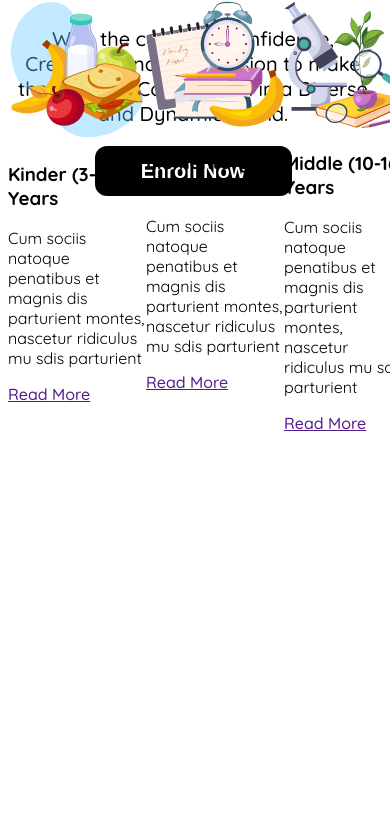
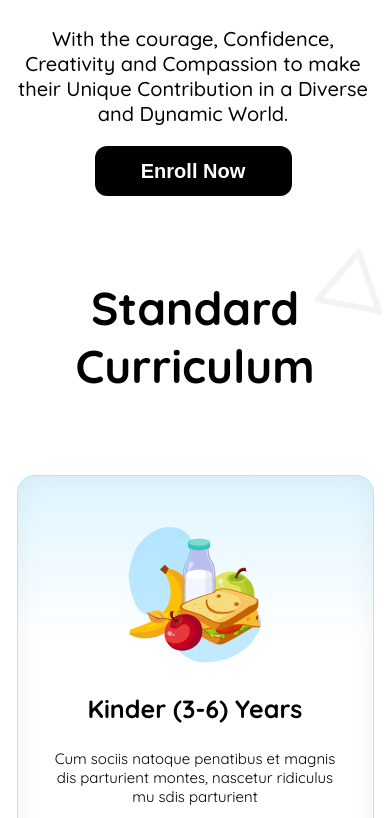
Before and after one commit to RsRiad/Kids-School, a plain HTML site: page index.html in a window 390 px wide. Shown: the part 974-1792 px from the top of the page. Before the commit the page ends 1415 px from the top, so only its background shows below. Drawn offline with Linux system fonts and the light colour scheme.

Commit message:
sc-responsive

```diff
--- a/index.html
+++ b/index.html
@@ -23,7 +23,7 @@
                 <li class="nav-items"><a href=""class="nav-link admission">Admission</a></li>
             </ul>
             <button class="btn-contact">Contact</button>
-            <img class="menu" src="./assets/menu2.png" alt="">
+            <img class="menu" src="./assets/menu.png" alt="">
         </nav >
 
 
@@ -43,24 +43,24 @@
             <h1 class="sc-title">Standard Curriculum</h1>
 
             <div class="sc-content flex">
-                <div class="sc-box">
-                    <img src="./assets/kinder.png" alt="">
+                <div class="sc-box b1">
+                    <img class="sc-img" src="./assets/kinder.png" alt="">
                     <h3 class="sc-heading">Kinder (3-6) Years</h3>
                     <p class="sc-info">Cum sociis natoque penatibus et magnis
                         dis parturient montes, nascetur ridiculus
                         mu sdis parturient</p>
                     <a class="sc-rm-b" href="">Read More</a>
                 </div>
-                <div class="sc-box">
-                    <img src="./assets/elementary.png" alt="">
+                <div class="sc-box b2">
+                    <img class="sc-img" src="./assets/elementary.png" alt="">
                     <h3 class="sc-heading">Elementary School</h3>
                     <p class="sc-info">Cum sociis natoque penatibus et magnis
                         dis parturient montes, nascetur ridiculus
                         mu sdis parturient</p>
                     <a class="sc-rm-y" href="">Read More</a>
                 </div>
-                <div class="sc-box">
-                    <img src="./assets/middle.png" alt="">
+                <div class="sc-box b3">
+                    <img class="sc-img" src="./assets/middle.png" alt="">
                     <h3 class="sc-heading">Middle (10-16) Years</h3>
                     <p class="sc-info">Cum sociis natoque penatibus et magnis
                         dis parturient montes, nascetur ridiculus
@@ -69,6 +69,17 @@
                 </div>
             </div>
 
+        <div class="flex arrow-icon">
+        <svg class="arrow" xmlns="http://www.w3.org/2000/svg" height="40px" viewBox="0 -960 960 960" width="40px"
+             fill="white">
+             <path d="M560-240 320-480l240-240 56 56-184 184 184 184-56 56Z" />
+        </svg>
+
+        <svg class="arrow" xmlns="http://www.w3.org/2000/svg" height="40px" viewBox="0 -960 960 960" width="40px"
+             fill="white">
+             <path d="M504-480 320-664l56-56 240 240-240 240-56-56 184-184Z" />
+        </svg>
+        </div>
 
 
         </section>
--- a/style/style.css
+++ b/style/style.css
@@ -105,8 +105,82 @@ a{
 
 
 /* Standard Curriculum */
+.standard-curriculum{
+    width: 1440px;
+    height: auto;
+    background-image: url(../assets/bg.png);
+    padding: 60px 0px 60px 0px;
+}
+.sc-content{
+    /* width: 1160px; */
+    width: 1200px;
+    height: 575px;
+    margin: 0 auto;
+    justify-content: space-between;
+    gap: 100px;
+}
+.sc-box{
+    text-align: center;
+    height: 381px;
+    padding: 50px 30px;
 
+}
+.sc-title{
+    font-size: 46px;
+    text-align: center;
+    margin-bottom: 80px;
+}
+.sc-heading{
+    font-size: 25px;
+}
+.sc-info{
+    font-size: 15px;
+}
+.b1{
+    box-shadow: inset 0px 0px 28.3px 0.94px rgba(0, 0, 0, 0.05);
+    background: linear-gradient(180.00deg, rgb(222, 245, 255),rgba(255, 255, 255, 0) 40%),rgb(255, 255, 255);
+    border-radius: 18px;
+    border: solid 1px rgb(185, 225, 247);
+}
 
+.b2{
+    border-radius: 18px;
+    box-shadow: inset 0px 0px 28.3px 0.94px rgba(0, 0, 0, 0.05);
+    background: linear-gradient(180.00deg, rgb(255, 244, 220),rgba(255, 255, 255, 0) 40%),rgb(255, 255, 255);
+    border: 0.94px solid rgb(222, 245, 255);
+}
+.b3{
+    border-radius: 18px;
+    box-shadow: inset 0px 0px 28.3px 0.94px rgba(0, 0, 0, 0.05);
+    background: linear-gradient(180.00deg, rgb(238, 225, 255),rgba(255, 255, 255, 0) 40%),rgb(255, 255, 255);
+    border: 0.94px solid rgb(242, 232, 255);
+}
+.sc-rm-b{
+    color: rgb(100, 200, 255);
+    text-decoration: none;
+}
+.sc-rm-y{
+color: rgb(240, 170, 0);
+text-decoration: none;
+}
+.sc-rm-p{
+color: rgb(135, 0, 255);
+text-decoration: none;
+}
+.arrow-icon{
+    justify-content: center;
+    gap: 10px;
+}
+.arrow {
+    display: flex;
+    margin: 20 auto;
+    /* margin-left: 20%; */
+    /* margin-right: 20%; */
+
+    background-color: rgb(254, 163, 1);
+
+    border-radius: 50%;
+}
 
 
 
@@ -144,7 +218,7 @@ a{
         /* margin-right: 10px; */
     }
     .menu{
-        display: contents;
+        display: inline-block;
     }
     .banner-content{
         flex-direction: column-reverse;
@@ -167,4 +241,20 @@ a{
         margin-bottom: 30px;
     }
 
+
+    .sc-content{
+        flex-direction: column;
+        width: 357px;
+        height: 321.28px;
+        gap: 10px;
+    }
+    .standard-curriculum{
+        margin-top: 250px;
+        height: auto;
+        width: auto;
+    }
+    .arrow{
+        display: none;
+    }
+
 }
```
